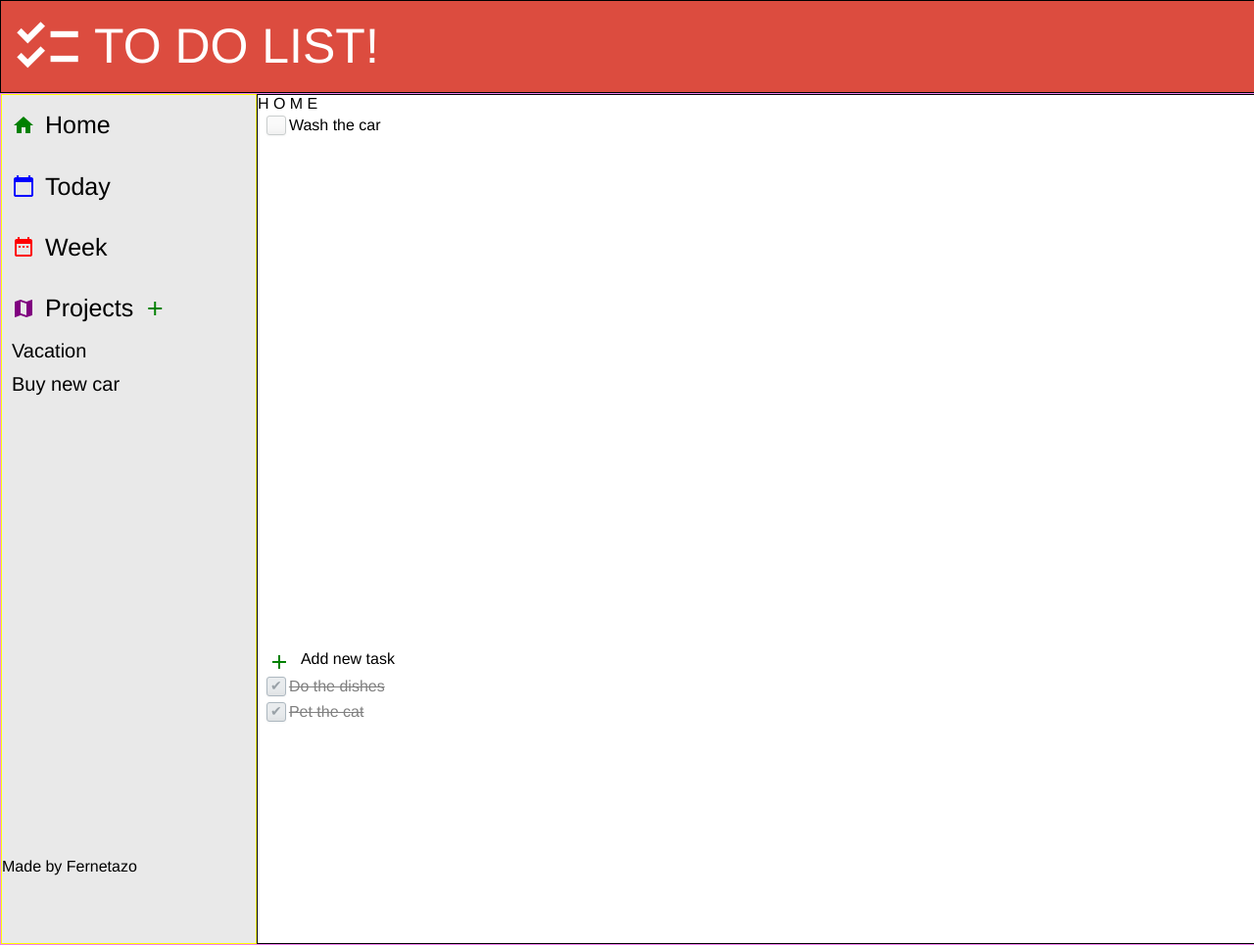
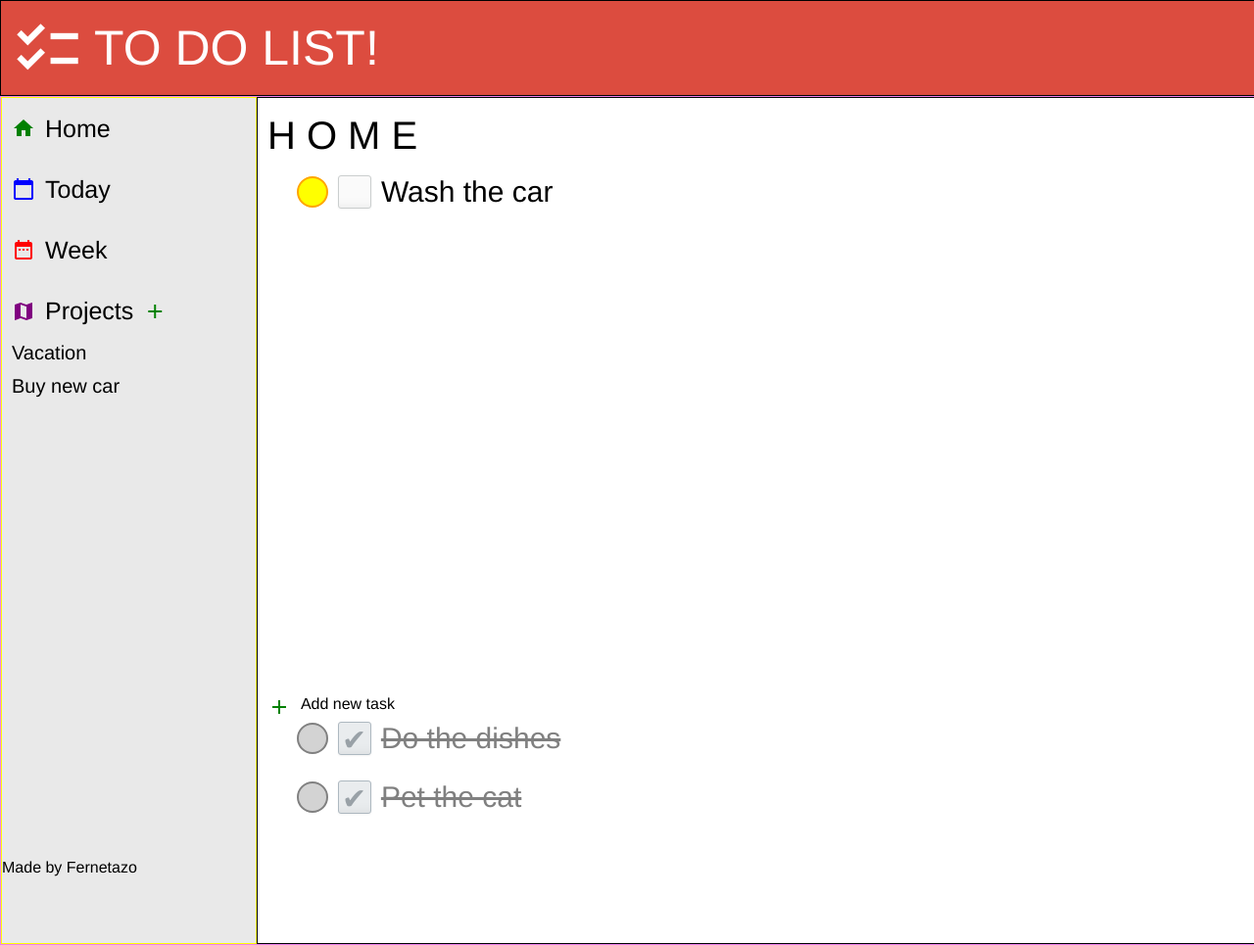
Before and after one commit to Fernetazo/Todo-list, a website built with webpack: page dist/index.html in a window 1280 px wide. Shown: the top 965 px of the page at 98% size. Built offline with Linux system fonts and the light colour scheme.

Commit message:
[UI] Styling tasks

```diff
--- a/src/style.css
+++ b/src/style.css
@@ -141,18 +141,28 @@ main {
     border: 1px solid black;
 }
 
-.todos {
+.projectHeader {
+    display: flex;
+    align-items: center;
+    height: 10%;
+    margin-left: 10px;
+    font-size: 40px;
+}
+
+.todos, .todosDone {
     display: flex;
     flex-direction: column;
-    height: 600px;
     overflow: auto;
+    margin-left: 40px;
+    margin-right: 40px;
+}
+
+.todos {
+    height: 70%;
 }
 
 .todosDone {
-    display: flex;
-    flex-direction: column;
-    height: 300px;
-    overflow: auto;
+    height: 30%;
 }
 
 .projectItem, .todoItem, .todoLeftSide, .todoRightSide, .projectItemRightSide {
@@ -161,12 +171,17 @@ main {
     align-items: center;
 }
 
+.todoItem {
+    font-size: 30px;
+    margin-bottom: 20px;
+}
+
+.projectItemRightSide{
+    margin-right: 10px;
+}
+
 .todoLeftSide, .todoRightSide {
     width: 50%;
-}
-
-.todoLeftSide {
-    justify-content: flex-start;
 }
 
 .todoRightSide {
@@ -218,23 +233,29 @@ span:active {
 }
 
 .priority {
-    width: 5px;
+    width: 28px;
+    height: 28px;
+    border-radius: 50%;
 }
 
 .High {
-    background-color: red;
+    border: solid 2px red;
+    background-color: orangered;
 }
 
 .Medium {
+    border: solid 2px orange;
     background-color: yellow;
 }
 
 .Low {
-    background-color: blue;
+    border: solid 2px green;
+    background-color: greenyellow;
 }
 
 .done {
-    background-color: gray;
+    border: solid 2px grey;
+    background-color: lightgray;
 }
 
 .newTaskButtonContainer {
@@ -266,6 +287,10 @@ span:active {
 	border-radius: 3px;
 	display: inline-block;
 	position: relative;
+    margin-left: 10px;
+    margin-right: 10px;
+    height: 34px;
+    width: 34px;
 }
 
 .checkbox:active, .checkbox:checked:active {
@@ -281,7 +306,7 @@ span:active {
 
 .checkbox:checked:after {
 	content: '\2714';
-	font-size: 14px;
+	font-size: 30px;
 	position: absolute;
 	top: 0px;
 	left: 3px;
```
Also changed, not shown: dist/main.js.
